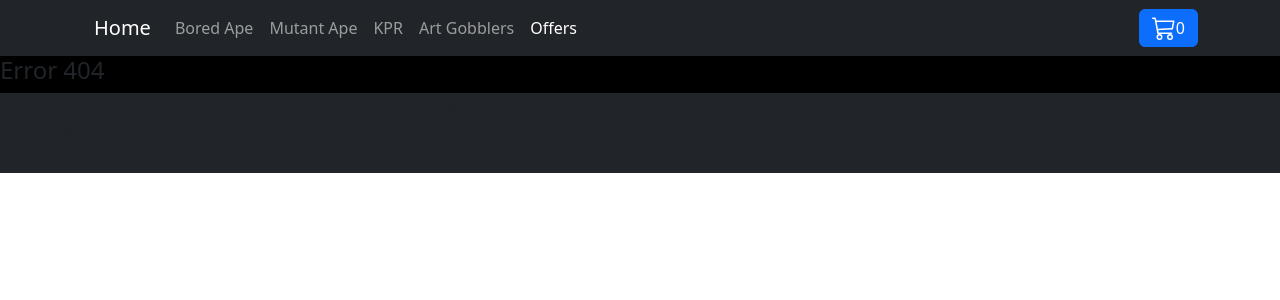
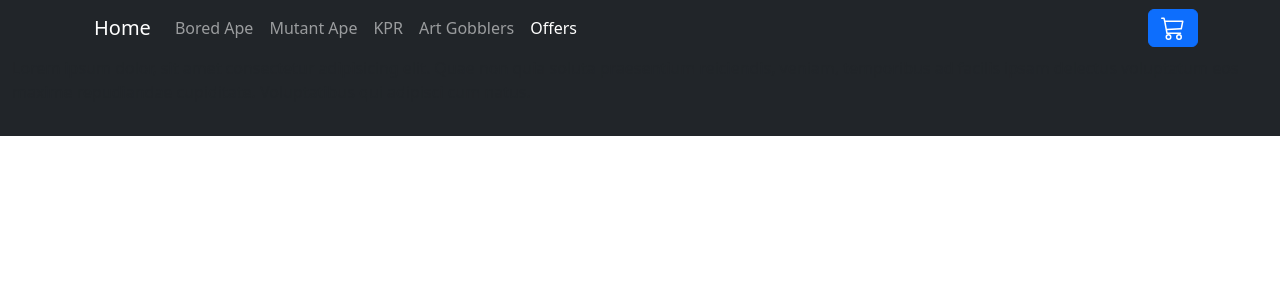
Before and after one commit to sachateisseire/react, a React (Create React App) app: page /cart in a window 1280 px wide. Shown: the top 300 px of the page. Built offline with nearby package versions, Linux system fonts and the light colour scheme; the HTML template or start-up script is replaced by a standard one.

Commit message:
cart config

```diff
--- a/src/App.jsx
+++ b/src/App.jsx
@@ -8,6 +8,7 @@ import { BrowserRouter, Route, Routes } from "react-router-dom"
 import ItemDetailContainer from "./components/ItemDetailContainer/ItemDetailContainer";
 import ItemCount from "./components/ItemCount/ItemCount";
 import {CartContextProvider} from "./context/cartContext"
+import CartView from "./components/CartView.jsx/CartView";
 
 
 function App() {
@@ -23,6 +24,7 @@ function App() {
               <Route path="/category/:categoryID" element={<ItemListContainer/>}/>
               <Route path="/nft/:id" element={<ItemDetailContainer/>}/>
               <Route path="*" element={ <h4>Error 404</h4> } />
+              <Route path="/cart" element={ <CartView/> } />
             </Routes>
           <Footer/>
 
--- /dev/null
+++ b/src/components/CartView.jsx/CartView.jsx
@@ -0,0 +1,21 @@
+import React, {useContext} from "react"
+import { cartContext } from "../../context/cartContext"
+import ItemListContainer from "../ItemListContainer/ItemListContainer"
+
+function CartView() {
+    const { cart } = useContext(cartContext)
+    console.log(cart)
+
+    return (
+        cart.map( nft => (
+        <>
+            <div className="modal-body">
+            <div>{nft.id}</div>
+            <div>{nft.count}</div>
+            </div>
+        </>
+        ))
+    )
+}
+
+export default CartView
--- a/src/components/ItemDetailContainer/ItemDetail/CardDetail/CardDetail.jsx
+++ b/src/components/ItemDetailContainer/ItemDetail/CardDetail/CardDetail.jsx
@@ -26,7 +26,7 @@ function CardDetail(props){
                 <p className="card-text">{props.detail}</p>
 
                 {count === 0 ?
-                <ItemCount onAddToCart={handleAddToCart} initial={1} stock={props.stock} id={props.id}/> :  <a href="/x">Ver el carrito</a>
+                <ItemCount onAddToCart={handleAddToCart} initial={1} stock={props.stock} id={props.id}/> :  <Link to="/cart">Ver el carrito</Link>
                 }
             </div>
           </div>
--- a/src/components/ItemDetailContainer/ItemDetail/ItemDetail.jsx
+++ b/src/components/ItemDetailContainer/ItemDetail/ItemDetail.jsx
@@ -5,6 +5,7 @@ import { useParams } from "react-router-dom"
 
 function ItemDetail(props){
     const [nft, setNft] = useState ([])
+    const [feedbackMsg, setFeedbackMsg] = useState(null)
     const {id} = useParams()
 
     useEffect(
@@ -13,7 +14,7 @@ function ItemDetail(props){
             setNft(data)
         })
         .catch((error) => {
-            alert(error)
+            setFeedbackMsg(error.message)
         })
     }, [id])
 
@@ -21,9 +22,12 @@ function ItemDetail(props){
 
         <div className="container-fluid d-flex justify-content-center">
 
+            {feedbackMsg !== null ?
+                <h4 className="my-5">Error: {feedbackMsg}</h4>
+                :
 
             <CardDetail price={nft.price} img={nft.img} detail={nft.detail} title={nft.title} stock={nft.stock} id={nft.id} category={nft.category}/>
-
+            }
 
         </div>
     )
--- a/src/components/ItemListContainer/ItemList/Cards/Cards.jsx
+++ b/src/components/ItemListContainer/ItemList/Cards/Cards.jsx
@@ -35,9 +35,7 @@ function Cards(props){
 
               </div>
 
-              {count === 0 ?
-              <ItemCount onAddToCart={handleAddToCart} initial={1} stock={props.stock} id={props.id}/> : <a href="/x">Ver el carrito</a>
-              }
+
             </div>
           </div>
         </div>
--- a/src/components/NavBar/CartWidget/CartWidget.jsx
+++ b/src/components/NavBar/CartWidget/CartWidget.jsx
@@ -1,5 +1,6 @@
 import { useContext } from "react"
 import { cartContext } from "../../../context/cartContext"
+import {Link} from "react-router-dom"
 
 function CartWidget () {
 
@@ -7,11 +8,15 @@ function CartWidget () {
 
     return (
         <>
-        <button type="button" class="btn btn-primary d-flex justify-content-center">
+        <Link to="/cart" type="button" class="btn btn-primary d-flex justify-content-center">
         <svg xmlns="http://www.w3.org/2000/svg" width="24" height="24" fill="currentColor" class="bi bi-cart3" viewBox="0 0 16 16">
         <path d="M0 1.5A.5.5 0 0 1 .5 1H2a.5.5 0 0 1 .485.379L2.89 3H14.5a.5.5 0 0 1 .49.598l-1 5a.5.5 0 0 1-.465.401l-9.397.472L4.415 11H13a.5.5 0 0 1 0 1H4a.5.5 0 0 1-.491-.408L2.01 3.607 1.61 2H.5a.5.5 0 0 1-.5-.5zM3.102 4l.84 4.479 9.144-.459L13.89 4H3.102zM5 12a2 2 0 1 0 0 4 2 2 0 0 0 0-4zm7 0a2 2 0 1 0 0 4 2 2 0 0 0 0-4zm-7 1a1 1 0 1 1 0 2 1 1 0 0 1 0-2zm7 0a1 1 0 1 1 0 2 1 1 0 0 1 0-2z"/>
-        </svg> <span>{getTotalItemCount()}</span>
-    </button>
+        </svg> <span>
+            {
+            getTotalItemCount() > 0 && getTotalItemCount()
+            }
+            </span>
+    </Link>
     </>
     )
 }
```
